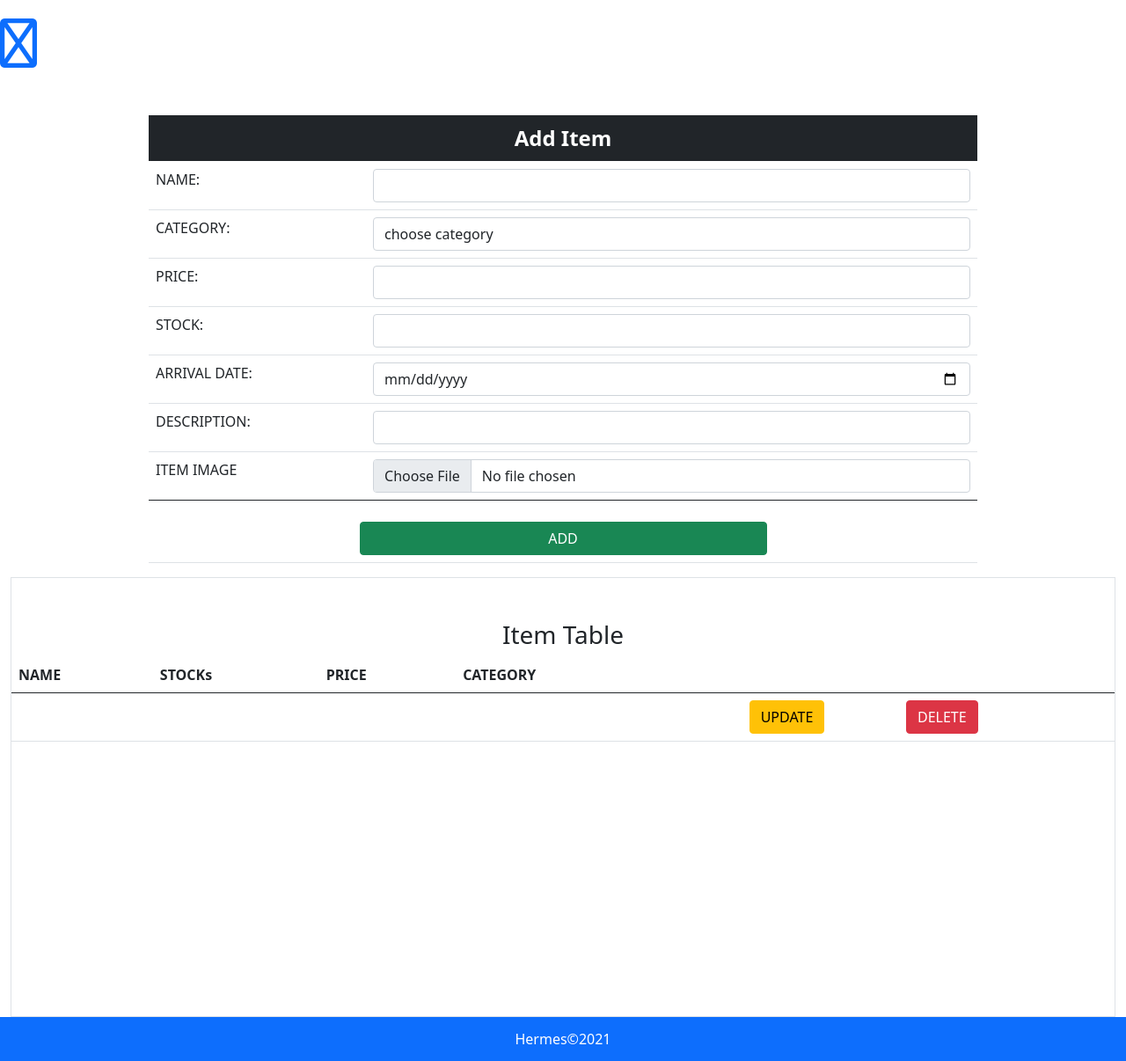
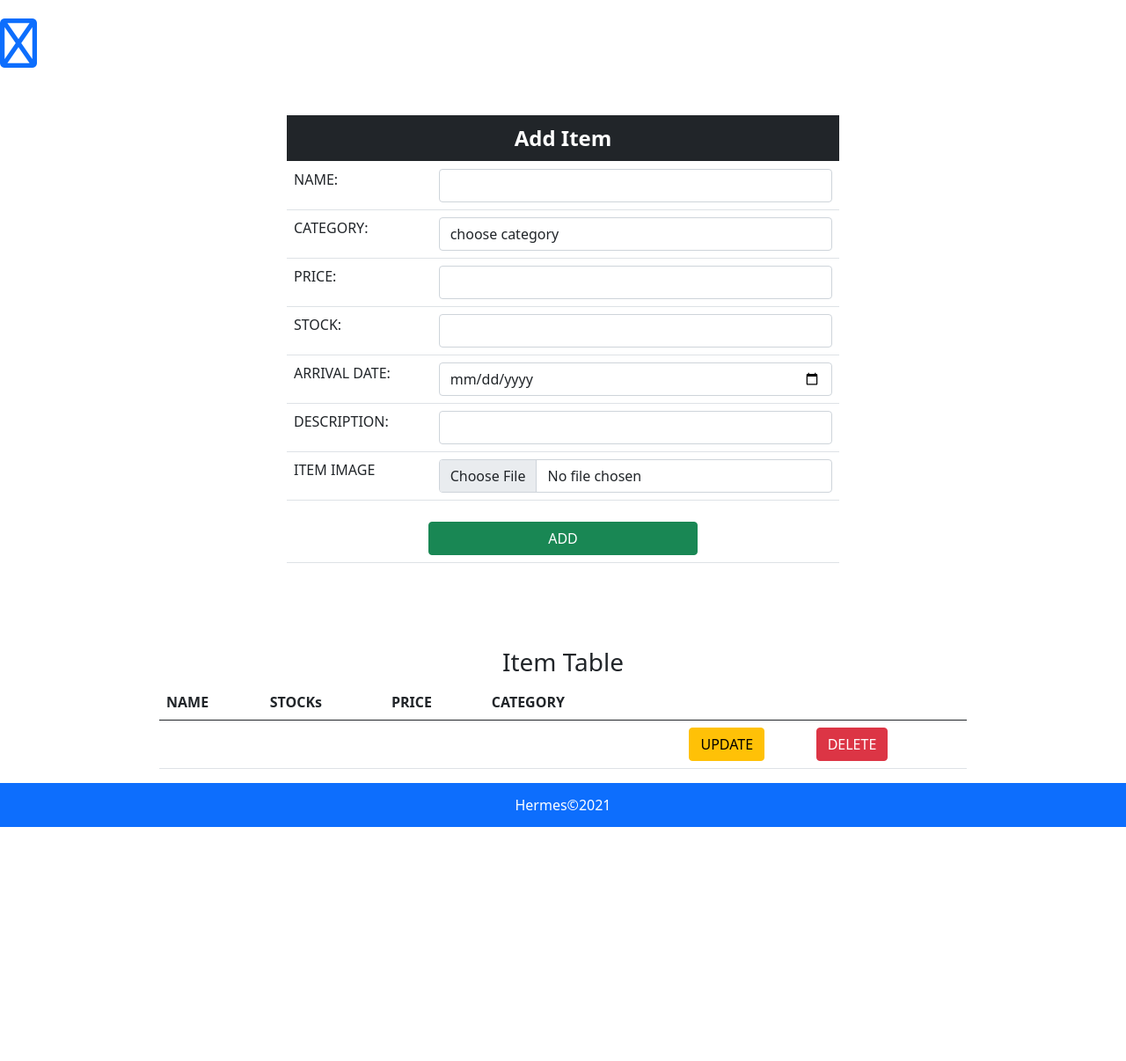
Before and after one commit to Masahiro62/Hermes, a PHP site: page /items.php in a window 1280 px wide. Shown: the part 78-1284 px from the top of the page at 88% size. After the commit the page ends 1018 px from the top, so only its background shows below. Run offline with PHP 8.4, Linux system fonts and the light colour scheme; the visitor is signed in with stand-in values (Sample User, id 1); data that the repository does not hold is empty; some libraries are stand-ins or nearby versions.

Commit message:
changed the dimention of those tables

```diff
--- a/categories.php
+++ b/categories.php
@@ -36,7 +36,7 @@
             <!-- category table -->
             <hr class="w-50 mx-auto">
                 <h3 class="text-center">Category Table</h3>
-                <table class="table table-hover w-75 mx-auto">
+                <table class="table table-hover w-50 mx-auto">
                     <thead class=" table-dark">
                         <th>ID</th>
                         <th>NAME</th>
--- a/items.php
+++ b/items.php
@@ -23,7 +23,7 @@
             <section>
                 <div class="row">
                     <div class="col-md-12">
-                        <table class="table w-75 mx-auto mt-5">
+                        <table class="table w-50 mx-auto mt-5 mb-5">
                             <form action="" method="POST">
                                 <thead class="table-dark">
                                     <th colspan="2" class="text-center fs-4">Add Item</th>
@@ -75,11 +75,9 @@
                                         <td>ITEM IMAGE</td>
                                         <td><input type="file" name="item_image" id="" class="form-control" ></td>
                                     </tr>
-                                    <tfoot class="">
-                                        <tr class="">
-                                            <td colspan="2" class="text-center"><input type="submit" value="ADD" name="add_item" class="btn btn-success w-50 mt-3"></td>
-                                        </tr>
-                                    </tfoot>
+                                    <tr class="">
+                                        <td colspan="2" class="text-center"><input type="submit" value="ADD" name="add_item" class="btn btn-success w-50 mt-3"></td>
+                                    </tr>
                                 </tbody>
                             </form>
                         </table>
@@ -87,8 +85,9 @@
                 </div>
             </section>
             <!-- display all item -->
-            <section class="border" style="height: 500px;">
-                <div class="row">
+            <section class="
+            ">
+                <div class="row w-75 mx-auto">
                     <div class="col-md-12 mt-5">
                         <h3 class="text-center">Item Table</h3>
                         <table class="table table-hover">
```
